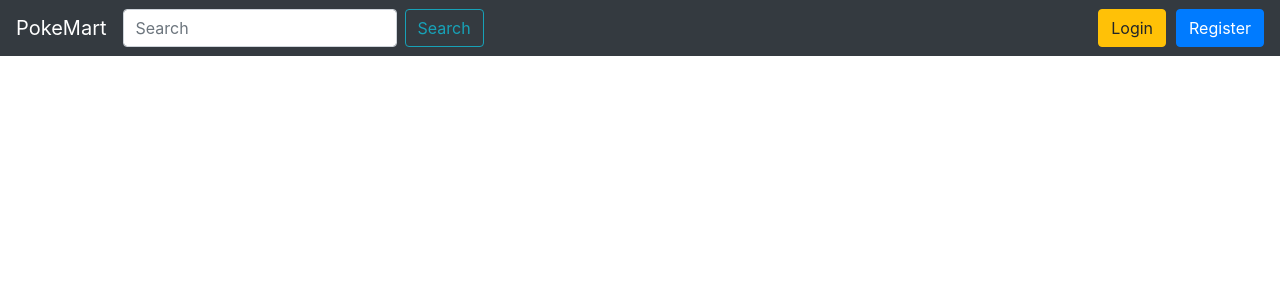
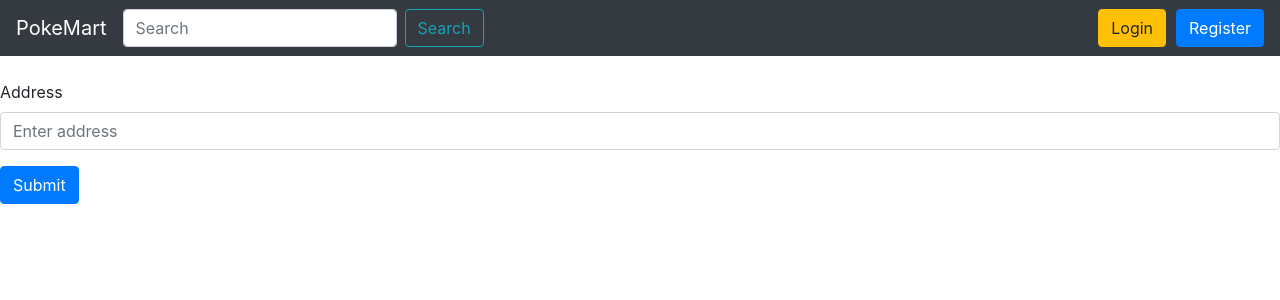
Before and after one commit to jeremyabui/pokemart, a React (Create React App) app: page /editprofile in a window 1280 px wide. Shown: the top 300 px of the page. Built offline with nearby package versions, Linux system fonts and the light colour scheme.

Commit message:
Updated navbar links

```diff
--- a/src/components/EditProfile/EditProfile.js
+++ b/src/components/EditProfile/EditProfile.js
@@ -0,0 +1,105 @@
+import React from 'react';
+import {withRouter} from 'react-router-dom'
+
+// form
+import Form from 'react-bootstrap/Form'
+import Button from 'react-bootstrap/Button'
+import axios from 'axios';
+
+
+class UpdateProfile extends React.Component {
+  state = {
+    name: '',
+    password: '',
+    password2: '',
+    address: '',
+    city: '',
+    state: '',
+    zipcode: '',
+  }
+
+  handleChange = (event) => {
+    this.setState({
+      [event.target.name]: event.target.value,
+    })
+  }
+
+  handleUpdate = (event, updatedState) => {
+    event.preventDefault();
+    const userId = localStorage.getItem('uid');
+    const data = new FormData();
+    axios.put(`${process.env.REACT_APP_API_URL}/auth/${userId}`,
+      updatedState,
+      {
+        withCredentials: true
+      })
+      .then(res => {
+        this.setState({
+          profile: res.data.data
+        });
+      })
+      .catch(err => console.log(err));
+    }
+// Regular bootstrap
+  // render () {
+  //   return (
+  //     <div className="container">
+  //       <form>
+  //         <div className="form-group">
+  //           <label htmlFor="name">Name</label>
+  //           <input onChange={this.handleChange} className="form-control form-control-lg" type="text" id="name" name="name" value={this.state.name} />
+  //         </div>
+  //         <div className="form-group">
+  //           <label htmlFor="password">Password</label>
+  //           <input onChange={this.handleChange} className="form-control form-control-lg" type="text" id="password" name="password" value={this.state.password} />
+  //         </div>
+  //         <div className="form-group">
+  //           <label htmlFor="password">Password</label>
+  //           <input onChange={this.handleChange} className="form-control form-control-lg" type="text" id="password" name="password" value={this.state.password} />
+  //         </div>
+  //         <div className="form-group">
+  //           <label htmlFor="address">Address</label>
+  //           <input onChange={this.handleChange} className="form-control form-control-lg" type="text" id="address" name="address" value={this.state.address} />
+  //         </div>
+  //         <div className="form-group">
+  //           <label htmlFor="city">City</label>
+  //           <input onChange={this.handleChange} className="form-control form-control-lg" type="text" id="city" name="city" value={this.state.city} />
+  //         </div>
+  //         <div className="form-group">
+  //           <label htmlFor="zipcode">Zipcode</label>
+  //           <input onChange={this.handleChange} className="form-control form-control-lg" type="text" id="zipcode" name="zipcode" value={this.state.zipcode} />
+  //         </div>
+  //         <button type="submit" className="btn btn-success float-right">Update</button>
+  //       </form>
+  //     </div>
+  //   )
+  // }
+
+
+  render () {
+    return (
+    <Form onSubmit={this.handleUpdate}>
+      <Form.Group value={this.state.address}>
+        <Form.Label>Address</Form.Label>
+        <Form.Control type="address" placeholder="Enter address" />
+        {/* <Form.Text className="text-muted">
+          We'll never share your email with anyone else.
+        </Form.Text> */}
+      </Form.Group>
+
+      {/* <Form.Group controlId="formBasicPassword">
+        <Form.Label>Password</Form.Label>
+        <Form.Control type="password" placeholder="Password" />
+      </Form.Group>
+      <Form.Group controlId="formBasicCheckbox">
+        <Form.Check type="checkbox" label="Check me out" />
+      </Form.Group> */}
+      <Button variant="primary" type="submit">
+        Submit
+      </Button>
+    </Form>
+)
+  }
+}
+
+export default withRouter(UpdateProfile);
--- a/src/components/Navbar/Navbar.js
+++ b/src/components/Navbar/Navbar.js
@@ -22,7 +22,7 @@ class NavbarContainer extends Component {
       <header>
 
         <Navbar bg="dark" variant="dark">
-          <Navbar.Brand href="#home">PokeMart</Navbar.Brand>
+          <Navbar.Brand href='/' >PokeMart</Navbar.Brand>
           <Form inline>
             <FormControl type="text" placeholder="Search" className="mr-sm-2" />
             <Button variant="outline-info">Search</Button>
--- a/src/components/Profile/Profile.js
+++ b/src/components/Profile/Profile.js
@@ -1,5 +1,5 @@
 import React from 'react';
-import NavLink from 'react-bootstrap/NavLink';
+import { Link } from 'react-router-dom';
 
 class Profile extends React.Component {
 
@@ -17,6 +17,9 @@ class Profile extends React.Component {
           <h3> Welcome {this.props.profile.name}</h3>
           <h5>Name: {this.props.profile.name}</h5>
           <h5>Address: {this.props.profile.address}</h5>
+          <h5>City: {this.props.profile.city}</h5>
+          <h5>State: {this.props.profile.state}</h5>
+          <Link to='/editprofile'>Edit Profile</Link>
         </div>
       </>
     )
--- a/src/config/routes.js
+++ b/src/config/routes.js
@@ -6,6 +6,7 @@ import Home from '../components/Home/Home'
 import Register from '../components/Modals/Register/Register'
 import Login from '../components/Modals/Login/Login'
 import ProfileContainer from '../containers/ProfileContainer/ProfileContainer'
+import EditProfile from '../components/EditProfile/EditProfile'
 
 
 export default ({ currentUser, setCurrentUser }) => (
@@ -20,5 +21,6 @@ export default ({ currentUser, setCurrentUser }) => (
     />
 
     <Route path="/profile" component={ProfileContainer} />
+    <Route path="/editprofile" component={EditProfile} />
   </Switch>
 )
```
